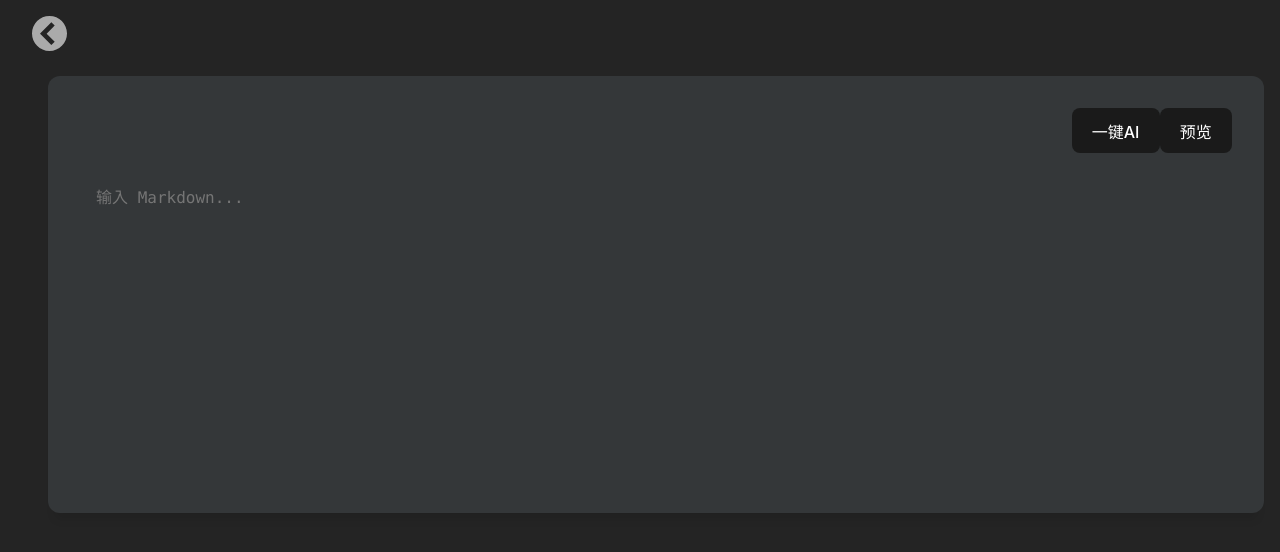
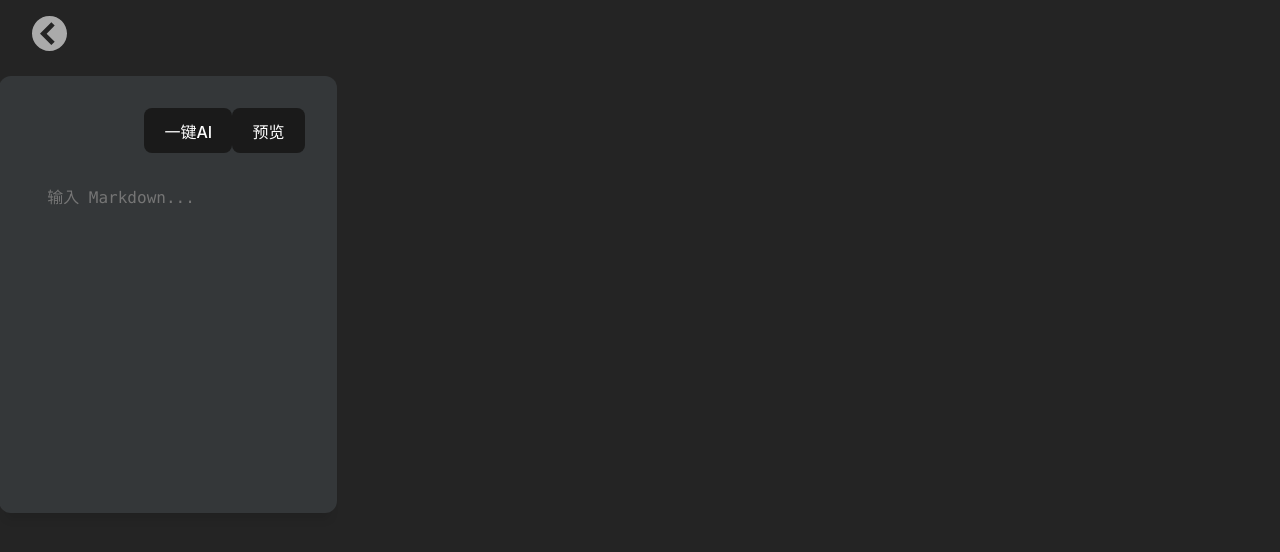
Before and after one commit to Akiyama-sama/flashNotes-ai, a React (Vite) app: page /note/1 in a window 1280 px wide. Shown: the top 552 px of the page. Built offline with nearby package versions, Linux system fonts and the light colour scheme.

Commit message:
修改样式

```diff
--- a/src/styles/NoteDetail.css
+++ b/src/styles/NoteDetail.css
@@ -2,8 +2,6 @@
     display: flex;
     flex-direction: column;
     min-height: 100vh;
-    width: 80rem; /* 改为视口宽度 */
-
     position: relative;
 }
 .header{
```
Also changed, not shown: 5 other files (tests, documents, lock files or other folders).
